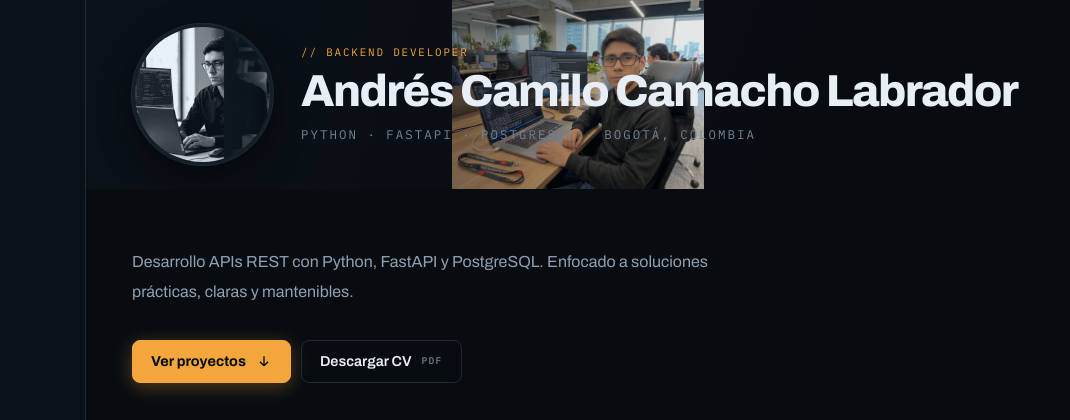
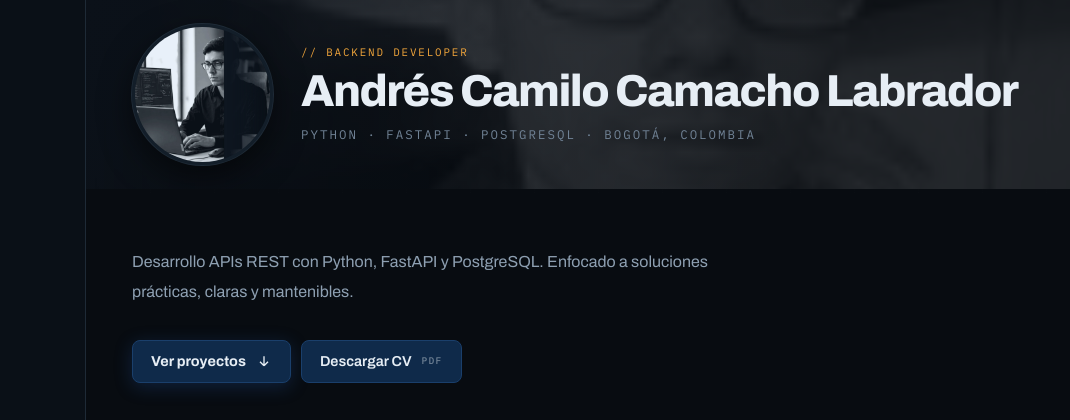
Before and after one commit to acamilox/acamilox.github.io, a plain HTML site: page index.html in a window 1280 px wide. Shown: the top 420 px of the page, 210-1280 px from the left. Drawn offline with Linux system fonts and the light colour scheme.

Commit message:
Quita fondo header, usa foto círculo como fondo y unifica botones a azul oscuro

```diff
--- a/assets/css/styles.css
+++ b/assets/css/styles.css
@@ -431,12 +431,14 @@ code {
   inset: 0;
   width: 100%;
   height: 100%;
-  object-fit: contain;
-  object-position: center;
-  opacity: 0.9;
-  filter: saturate(1.05) contrast(1.02);
-  -webkit-mask-image: linear-gradient(to right, transparent 10%, #000 60%);
-  mask-image: linear-gradient(to right, transparent 10%, #000 60%);
+  background-image: url("../profile.jpg");
+  background-size: cover;
+  background-position: center;
+  background-repeat: no-repeat;
+  opacity: 0.18;
+  filter: grayscale(1) saturate(0.8) contrast(1.1);
+  -webkit-mask-image: linear-gradient(to right, transparent 0%, rgba(0, 0, 0, 0.9) 40%, rgba(0, 0, 0, 0.6) 100%);
+  mask-image: linear-gradient(to right, transparent 0%, rgba(0, 0, 0, 0.9) 40%, rgba(0, 0, 0, 0.6) 100%);
 }
 
 .hero__banner-inner {
@@ -567,29 +569,30 @@ code {
 }
 
 .btn--primary {
-  background: var(--amber);
-  border-color: var(--amber);
-  color: #080c11;
+  background: #0f2a4a;
+  border-color: #1a3f6b;
+  color: var(--text);
   font-weight: 700;
-  box-shadow: 0 4px 18px rgba(242, 166, 59, 0.32);
+  box-shadow: 0 4px 18px rgba(31, 79, 150, 0.32);
 }
 
 .btn--primary:hover {
-  background: #ffb852;
-  border-color: #ffb852;
-  box-shadow: 0 6px 24px rgba(242, 166, 59, 0.45);
+  background: #153a6b;
+  border-color: #1f4f96;
+  box-shadow: 0 6px 24px rgba(31, 79, 150, 0.5);
   transform: translateY(-2px);
 }
 
 .btn--ghost {
-  background: transparent;
-  border-color: var(--line);
+  background: #0f2a4a;
+  border-color: #1a3f6b;
   color: var(--text);
 }
 
 .btn--ghost:hover {
-  background: var(--surface);
-  border-color: #33475b;
+  background: #153a6b;
+  border-color: #1f4f96;
+  box-shadow: 0 4px 18px rgba(31, 79, 150, 0.32);
 }
 
 .btn__meta {
@@ -1137,9 +1140,9 @@ code {
 }
 
 .certs__toggle:hover {
-  border-color: var(--blue-line);
-  color: var(--blue);
-  background: var(--blue-soft);
+  border-color: #1f4f96;
+  color: var(--text);
+  background: #153a6b;
 }
 
 .certs__toggle[aria-expanded="true"] {
--- a/index.html
+++ b/index.html
@@ -30,7 +30,7 @@
 <link rel="preconnect" href="https://fonts.gstatic.com" crossorigin>
 <link href="https://fonts.googleapis.com/css2?family=Archivo:wght@400;500;600;700;800&family=IBM+Plex+Mono:wght@400;500;600&display=swap" rel="stylesheet">
 <link rel="preload" as="image" href="assets/hero-photo.webp" fetchpriority="high">
-<link rel="stylesheet" href="assets/css/styles.css?v=20261025e">
+<link rel="stylesheet" href="assets/css/styles.css?v=20261025g">
 
 <script type="application/ld+json">
 {
@@ -116,7 +116,7 @@
     <!-- ══════════ HERO ══════════ -->
     <section class="hero" id="perfil" aria-labelledby="heroTitle">
       <div class="hero__banner">
-        <img class="hero__banner-bg" src="assets/hero-bg-new.jpg" alt="" aria-hidden="true">
+        <div class="hero__banner-bg" aria-hidden="true"></div>
         <div class="wrap hero__banner-inner">
           <figure class="hero__portrait">
             <img src="assets/hero-photo.webp" alt="Retrato de Andrés Camilo Camacho Labrador" width="800" height="800">
```
